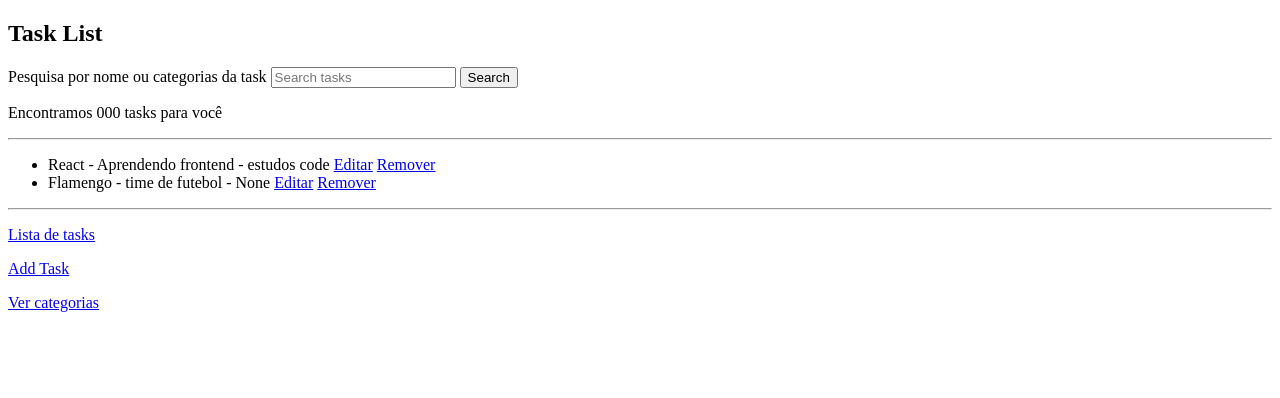
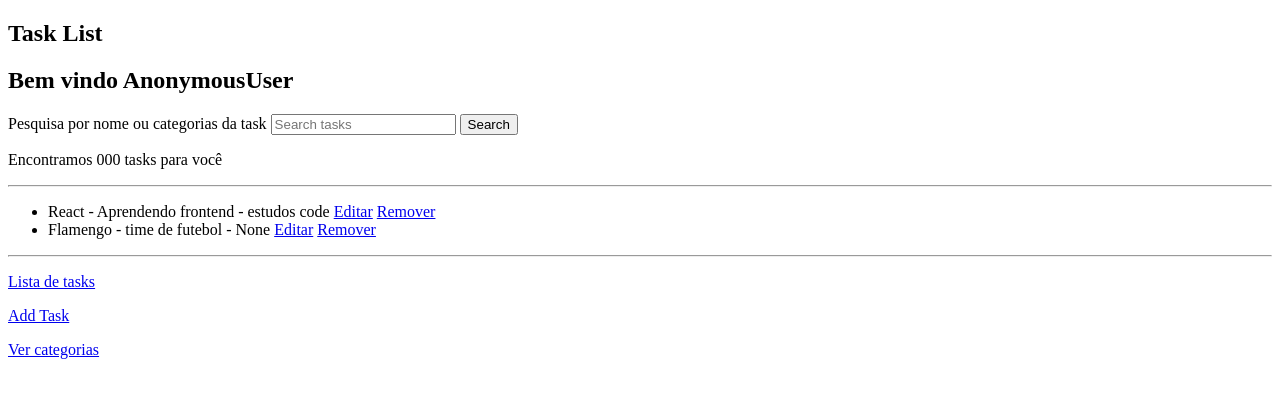
Before and after one commit to RichardMatheus929/todolist, a Django app: template lizetest/todo/templates/task_list.html in a window 1280 px wide. Shown: the top 398 px of the page. Run offline with Django 4.2, Linux system fonts and the light colour scheme; data comes from the database, SQL or seed files in the repository; both versions use the stored data as it was after the commit; tables that the repository leaves empty hold one stand-in row (values such as "Sample post"); the template is opened without the code that fills it: values that come from a table or form of the project are taken from there, most other values are stand-ins (such as "Sample title", 1, 10 or a date in 2020).

Commit message:
create a welcome message for each user

```diff
--- a/lizetest/todo/templates/task_list.html
+++ b/lizetest/todo/templates/task_list.html
@@ -2,7 +2,7 @@
 
 {% block content %}
   <h2>Task List</h2>
-
+  <h2>Bem vindo {{user}}</h2>
   <!-- Formulário de pesquisa -->
   <form method="GET" action="{% url 'todo:task_list' %}">
     <label for="">Pesquisa por nome ou categorias da task</label>
--- a/lizetest/todo/views.py
+++ b/lizetest/todo/views.py
@@ -28,6 +28,7 @@ class TaskListView(ListView,BaseViews):
     def get_context_data(self, **kwargs):
         context = super().get_context_data(**kwargs)
         context['number_tasks'] = self.get_queryset().count()
+        context['user'] = self.request.user.name
         return context
 
 class TaskCreateView(CreateView,BaseViews):
```
Also changed, not shown: db.sqlite3.
